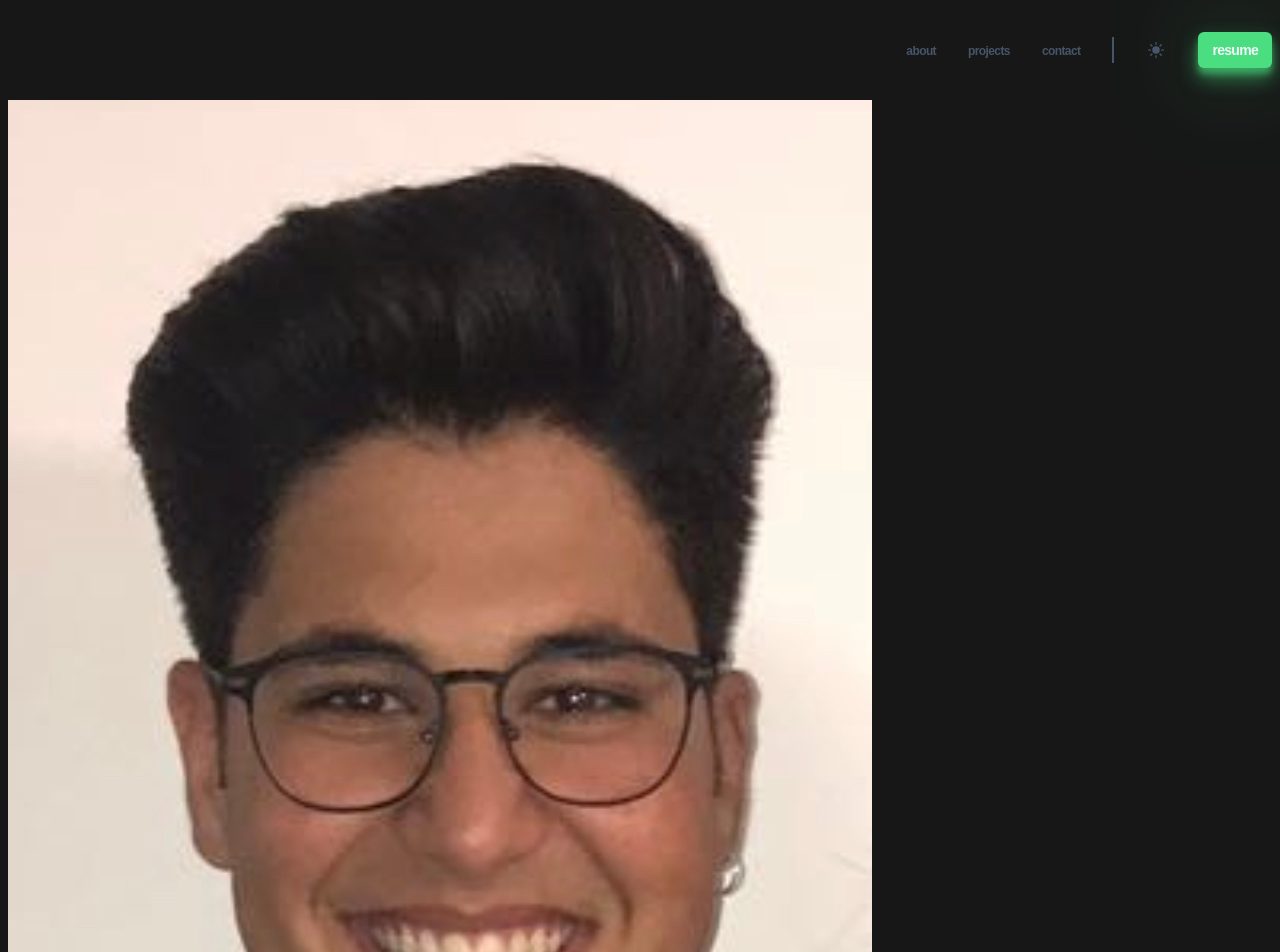
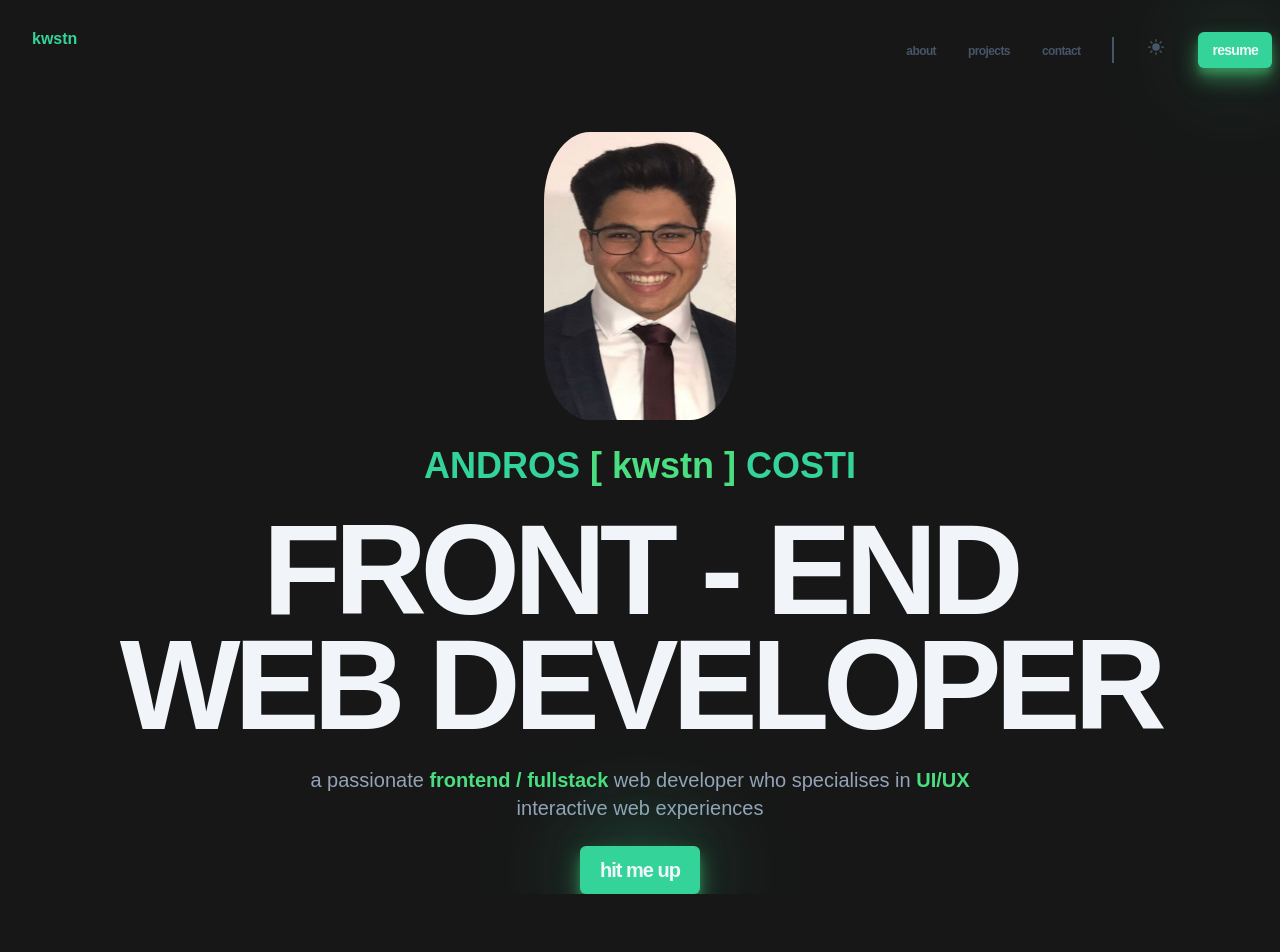
Before and after one commit to kwstn/portfolio, a website built with Vite: page index.html in a window 1280 px wide. Shown: the top 952 px of the page. After the commit the page ends 894 px from the top, so only its background shows below. Built offline with nearby package versions, Linux system fonts and the light colour scheme; a web font is replaced by a local one.

Commit message:
hero profile

```diff
--- a/index.html
+++ b/index.html
@@ -11,6 +11,9 @@
     <header class="header container">
       <nav>
         <ul class="header__menu">
+          <li>
+            <h2 class="header__logo"> kwstn </h2>
+          </li>
           <li>
             <a class="header__link" href="#about">about</a>
           </li>
@@ -42,9 +45,9 @@
     <main>
       <section class="hero container">
         <img class="hero__img" src="/kwstn copy.jpg" alt="selfie" />
-        <h2 class="hero__subtitle"> kwstn </h2>
-        <h1 class="hero__title">FRONT-END WEB DEV</h1>
-        <p class="hero__description">a passionate frontend / fullstack web developer who specialises in UI/UX interactive web experiences</p>
+        <h2 class="hero__subtitle">ANDROS<strong> [ kwstn ] </strong>COSTI</h2>
+        <h1 class="hero__title">FRONT - END<br/>WEB DEVELOPER</h1>
+        <p class="hero__description">a passionate <strong>frontend / fullstack</strong> web developer who specialises in <strong>UI/UX</strong> interactive web experiences</p>
         <a class="hero__btn btn" href="#">hit me up</a>
       </section>
     </main>
--- a/src/main.js
+++ b/src/main.js
@@ -1,4 +1,5 @@
 import '../styles/modern-normalise.css';
 import '../styles/style.css';
 import '../styles/components/header.css';
+import '../styles/components/hero.css';
 import '../styles/utils.css';
--- a/styles/components/header.css
+++ b/styles/components/header.css
@@ -11,10 +11,21 @@
 }
 
 .header__bars   {
+    display: block;
     color: var(--clr-light);
     width: var(--size2xl);
     height: var(--size2xl);
-    display: block;
+}
+
+.header__logo   {
+    color: var(--clr-emerald);
+    font-size: var(--size-base);
+    line-height: 0.9;
+    position: fixed;
+    top: 0;
+    left: 0;
+    padding-top: 2rem;
+    padding-left: 2rem;
 }
 
 /* XS */
@@ -55,7 +66,7 @@
     }
 
     .header__sun    {
-        display: block;
+        display: inline-block;
         color: var(--clr-slate600);
         width: var(--size-base);
         height: var(--size-base);
--- a/styles/components/hero.css
+++ b/styles/components/hero.css
@@ -0,0 +1,131 @@
+.hero   {
+    text-align: center;
+    display: flex;
+    flex-direction: column;
+    justify-content: center;
+    align-items: center;
+    gap: 1rem;
+    margin-top: 2rem;
+}
+
+.hero__img   {
+    border-radius: 24%;
+    width: 7rem;
+    height: 10rem;
+}
+
+.hero__subtitle {
+    color: var(--clr-emerald);
+    font-size: var(--size-base);
+    line-height: 0.9;
+
+}
+
+.hero__title    {
+    color: var(--clr-light);
+    text-transform: uppercase;
+    font-size: var(--size-4xl);
+    letter-spacing: -0.05em;
+    line-height: 0.9;
+}
+
+.hero__description  {
+    max-width: 60ch;
+    font-size: var(--size-sm);
+    color: var(--clr-slate400);
+}
+
+.hero__btn  {
+    font-size: var(--size-sm);
+}
+
+/* XS */
+@media (min-width: 475px)   {
+
+    .hero   {
+        gap: 1.5rem;
+    }
+
+    .hero__img   {
+        width: 7.5rem;
+        height: 10.5rem;
+    }
+
+    .hero__subtitle {
+        font-size: var(--size-lg);
+    }
+
+    .hero__title    {
+        font-size: var(--size-5xl);
+    }
+
+    .hero__description  {
+        font-size: var(--size-base);
+    }
+
+    .hero__btn  {
+        font-size: var(--size-base);
+    }
+}
+
+/* SM */
+/* @media (min-width: 640px)   {
+}
+
+/* MD */
+/* @media (min-width: 768px)   {
+}
+
+/* LG */
+@media (min-width: 1024px)   {
+
+    .hero__img   {
+        width: 10rem;
+        height: 14rem;
+    }
+
+    .hero__subtitle {
+        font-size: var(--size-2xl);
+    }
+
+    .hero__title    {
+        font-size: var(--size-7xl);
+    }
+
+    .hero__description  {
+        font-size: var(--size-lg);
+    }
+
+    .hero__btn  {
+        font-size: var(--size-lg);
+    }
+}
+
+/* XL */
+@media (min-width: 1280px)   {
+    .hero__img   {
+        width: 12rem;
+        height: 18rem;
+    }
+
+    .hero__subtitle {
+        font-size: var(--size-4xl);
+    }
+
+    .hero__title    {
+        font-size: var(--size-9xl);
+    }
+
+    .hero__description  {
+        font-size: var(--size-xl);
+    }
+
+    .hero__btn  {
+        font-size: var(--size-xl);
+    }
+}
+
+/* 2XL */
+/* @media (min-width: 1536px)   {
+}
+*/
--- a/styles/style.css
+++ b/styles/style.css
@@ -5,7 +5,7 @@
     --clr-slate600: #475569;
     --clr-slate800: #1e293b;
     --clr-green: #4ade80;
-    --clr-emerald: #10b981;
+    --clr-emerald: #34d399;
 
 
     /*  green    rgb(74, 222, 128) */
@@ -64,9 +64,9 @@ button  {
 }
 
 a   {
-    color: var(--clr-green);
+    color: var(--clr-emerald);
 }
 
 strong  {
-    color: var(--clr-emerald);
+    color: var(--clr-green);
 }
--- a/styles/utils.css
+++ b/styles/utils.css
@@ -29,17 +29,17 @@
     font-weight: 600;
     text-decoration: none;
     letter-spacing: -0.05em;
-    background-color: var(--clr-green);
+    background-color: var(--clr-emerald);
     color: var(--clr-light);
     padding: 0.5em 1em;
     border-radius: 6px;
-    box-shadow: 0 10px 20px rgba(74, 222, 128, 0.5), 0 6px 6px rgb(74, 222, 128, 0.5), 0 0 100px -10px var(--clr-green);
+    box-shadow: 0 10px 20px rgba(74, 222, 128, 0.5), 0 6px 6px rgb(74, 222, 128, 0.25), 0 0 100px -10px var(--clr-emerald);
     transition: transform 0.3s, box-shadow 0.3s;
 }
 
 .btn:hover  {
     transform: translateY(-3px);
-    box-shadow: 0 14px 28px rgba(74, 222, 128, 0.25), 0 10px 10px rgb(74, 222, 128, 0.22), 0 0 120px -10px var(--clr-green);
+    box-shadow: 0 14px 28px rgba(29, 84, 49, 0.25), 0 10px 10px rgb(29, 84, 49, 0.22), 0 0 120px -10px var(--clr-emerald);
 }
 
 .container {
```
